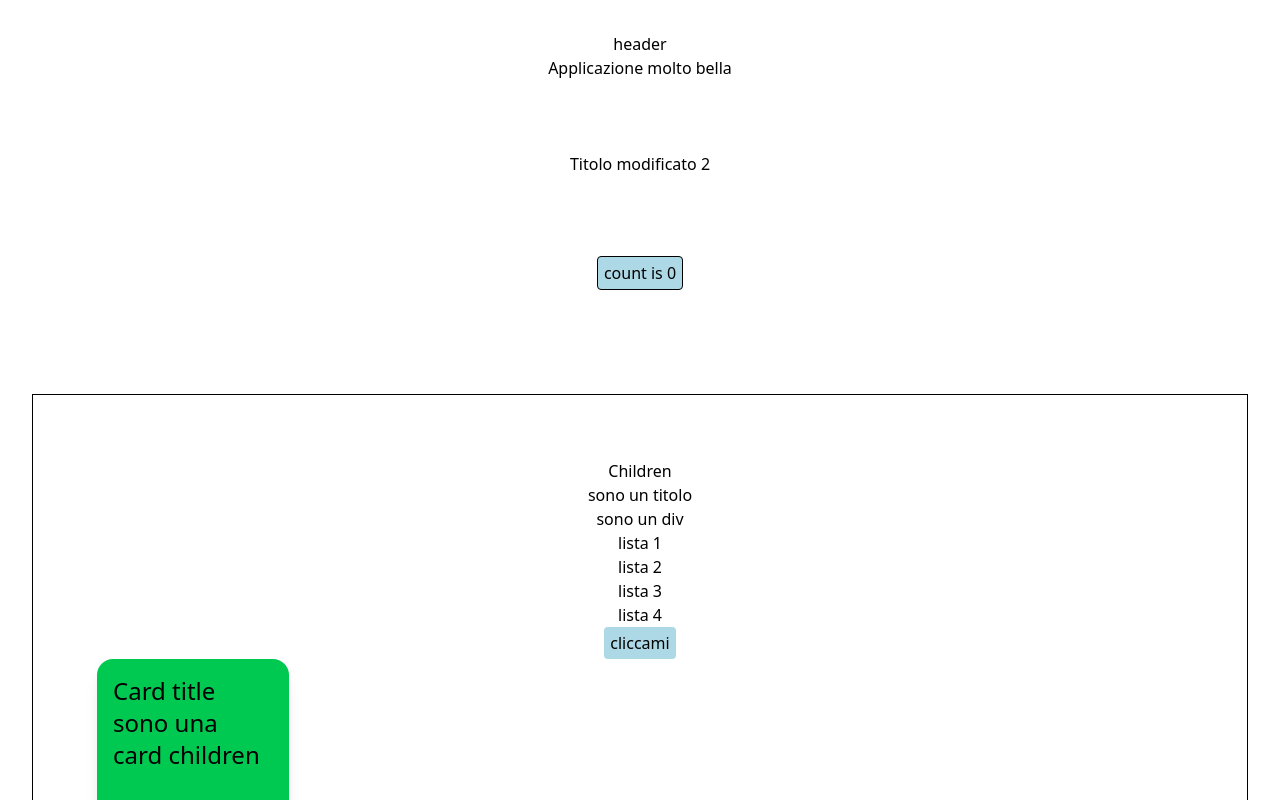
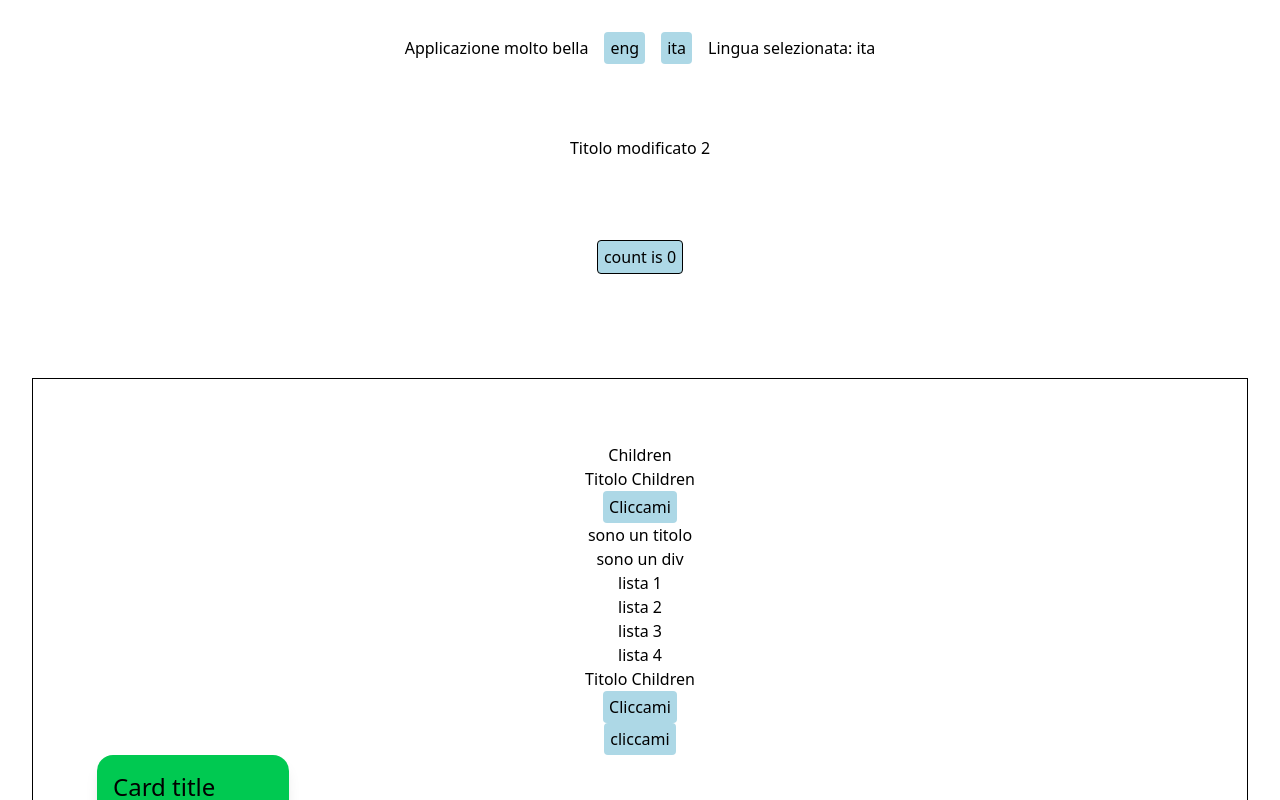
Before and after one commit to nicogheart1/fs35, a React (Vite) app in the folder react/first-react-app/: page / in a window 1280 px wide. Shown: the top 800 px of the page. Built offline with nearby package versions, Linux system fonts and the light colour scheme.

Commit message:
290425 useContext

```diff
--- a/react/first-react-app/src/App.jsx
+++ b/react/first-react-app/src/App.jsx
@@ -1,4 +1,4 @@
-import { useEffect, useState } from "react";
+import { useContext, useEffect, useState } from "react";
 import "./App.css";
 import NuovoComponente from "./nuovoComponente";
 import Somma from "./somma";
@@ -13,6 +13,7 @@ import EsercizioControlledForm from "./esercizio_controlledForm/esercizioControl
 import EsercizioRef from "./useRef/esercizioRef";
 import EsercizioRipassoFormListe from "./esercizioRipassoFormListe/esercizioRipassoFormList";
 import ChildrenComponent from "./ChildrenComponent";
+import { LanguageProvider } from "./Layout";
 
 // camelCase firstName
 // PascalCase FirstName
@@ -26,6 +27,8 @@ function App() {
 
   const [count, setCount] = useState(0);
 
+  const language = useContext(LanguageProvider);
+
   useEffect(() => {
     if (count) {
       setLista([...lista, count]);
@@ -38,7 +41,7 @@ function App() {
 
   return (
     <>
-      <h1 className="my-16 p-2">Titolo modificato 2</h1>
+      <h1 className="my-16 p-2">{language === "ita" ? "Titolo modificato 2" : "Modified title 2"}</h1>
 
       <div className="my-2 p-2">
         <button
--- a/react/first-react-app/src/ChildrenComponent.jsx
+++ b/react/first-react-app/src/ChildrenComponent.jsx
@@ -1,10 +1,27 @@
+import { useContext } from "react";
+import { LanguageProvider } from "./Layout";
+
+const lang_eng = {
+    title: "Title",
+    button: "Click me"
+}
+
+const lang_it = {
+    title: "Titolo",
+    button: "Cliccami",
+};
+
 const ChildrenComponent = ({ children }) => {
+    const language = useContext(LanguageProvider);
 
-    return (
-        <div className="children-component">
-            {children}
-        </div>
-    );
+    const { title, button } = language === "ita" ? lang_it : lang_eng;
+  return (
+    <>
+        <h4>{title} Children</h4>
+        <button>{button}</button>
+      <div className="children-component">{children}</div>
+    </>
+  );
 };
 
 export default ChildrenComponent;
--- a/react/first-react-app/src/Layout.jsx
+++ b/react/first-react-app/src/Layout.jsx
@@ -1,13 +1,45 @@
+import { createContext, useState } from "react";
+
+export const LanguageProvider = createContext("ita");
+
+export const UserProvider = createContext();
+
 const Layout = (props) => {
+  const [language, setLanguage] = useState("ita");
+
+  const [user] = useState({
+    name: "Mario",
+    surname: "",
+    birthday: "",
+    avatar: "",
+    score: 0,
+  });
+
   return (
-    <>
-      <header>
-        header
-        <h1>{props.title}</h1>
-      </header>
-      <main>{props.children}</main>
-      <footer>footer</footer>
-    </>
+    <LanguageProvider.Provider value={language}>
+      <UserProvider.Provider value={user}>
+        <header className="flex flex-nowrap w-full justify-between items-center">
+          <h1>{props.title}</h1>
+          <button
+            onClick={() => {
+              setLanguage("eng");
+            }}
+          >
+            eng
+          </button>
+          <button
+            onClick={() => {
+              setLanguage("ita");
+            }}
+          >
+            ita
+          </button>
+          <h4>Lingua selezionata: {language}</h4>
+        </header>
+        <main>{props.children}</main>
+        <footer>footer</footer>
+      </UserProvider.Provider>
+    </LanguageProvider.Provider>
   );
 };
 
--- a/react/first-react-app/src/esercizio_controlledForm/esercizioControlledForm.jsx
+++ b/react/first-react-app/src/esercizio_controlledForm/esercizioControlledForm.jsx
@@ -1,4 +1,5 @@
-import { useState } from "react";
+import { useContext, useState } from "react";
+import { UserProvider } from "../Layout";
 
 const ErrorComponent = (props) => {
   const { value } = props;
@@ -15,10 +16,12 @@ const ErrorComponent = (props) => {
 };
 
 const EsercizioControlledForm = () => {
-//   const [username, setUsername] = useState("");
+  //   const [username, setUsername] = useState("");
+
+  const user = useContext(UserProvider);
 
   const [formData, setFormData] = useState({
-    username: "",
+    username: user.name,
     password: "",
   });
 
@@ -34,7 +37,8 @@ const EsercizioControlledForm = () => {
         placeholder="Insrisci username"
         type="text"
         value={formData.username}
-        onChange={(event) => setFormData({ ...formData, username: event.target.value })
+        onChange={(event) =>
+          setFormData({ ...formData, username: event.target.value })
         }
       />
       <ErrorComponent value={formData.username} />
```
